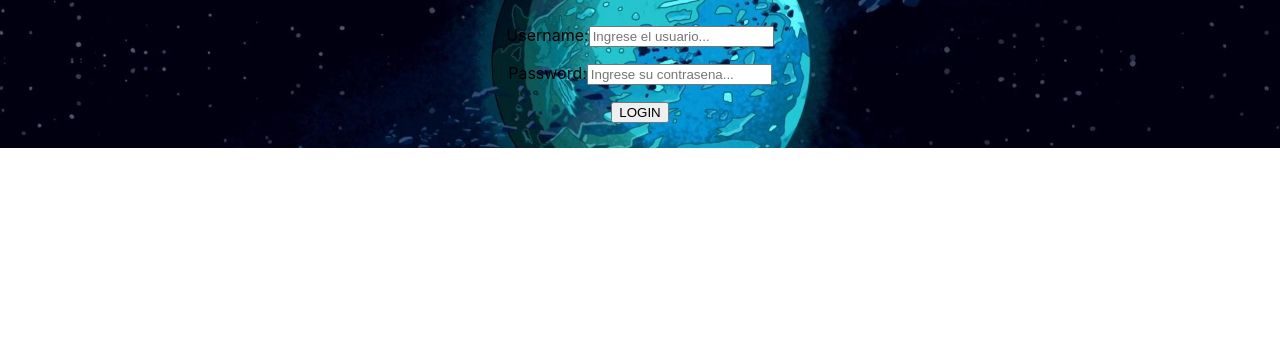
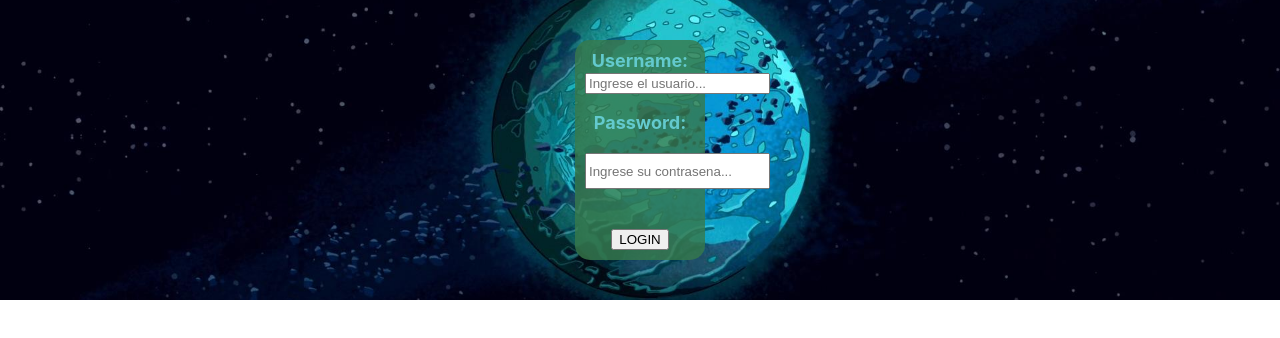
Before and after one commit to Danieltm95/App-Rick-y-Morty-M2-, a React (Create React App) app: page / in a window 1280 px wide. Shown: the top 338 px of the page. Built offline with nearby package versions, Linux system fonts and the light colour scheme.

Commit message:
Form finished, login and logout

```diff
--- a/src/App.js
+++ b/src/App.js
@@ -4,7 +4,7 @@ import Cards from './components/Cards.jsx'
 import background from './assets/backG.jpg'
 import styles from './App.module.css'
 import { useState } from 'react'
-import { Routes, Route, useLocation } from 'react-router-dom'
+import { Routes, Route, useLocation, useNavigate } from 'react-router-dom'
 import About from "./components/About.jsx"
 import Detail from "./components/Detail.jsx"
 import Form from "./components/Form.jsx"
@@ -13,9 +13,11 @@ import Form from "./components/Form.jsx"
 
 
 
+
 function App() {
 
   const location = useLocation();
+  const navigate = useNavigate();
 
   const [characters, setCharacters] = useState([]);
   console.log(characters)
@@ -24,6 +26,25 @@ function App() {
 
     setCharacters(characters.filter((keys) => keys.id !== id))
   }
+
+
+  const [access, setAccess] = useState(false)
+
+
+  const username = "docampoc95@gmail.com"
+  const password = "daniel95"
+
+  const login = (userData) => {
+    console.log("usar log in")
+    if(userData.username === username && userData.password === password){
+      setAccess(true);
+      navigate('/home')
+      console.log(userData);
+    }
+
+
+
+  };
 
   const onSearch = (character) => {
 
@@ -39,7 +60,10 @@ function App() {
 
   };
 
-
+  function logout() {
+    setAccess(false);
+    navigate('/');
+  };
   return (
     <div className={styles.App} style={{ backgroundImage: `url(${background})`, padding: '25px', backgroundPosition: 'center', backgroundRepeat: 'no-repeat', backgroundSize: 'cover', height: '100%' }}>
 
@@ -50,15 +74,15 @@ function App() {
 
       <div >
 
-        {location.pathname !== '/' && <Nav onSearch={onSearch}/>}
+        {location.pathname !== '/' && <Nav onSearch={onSearch} logout={logout}/>}
 
       </div>
       <Routes>
 
-        <Route path='/' element={<Form />} />
-        <Route path='/home' element={<Cards characters={characters} onClose={onClose} />} />
-        <Route path='/about' element={<About />} />
-        <Route path='/detail/:detailId' element={<Detail />} />
+        <Route exact path='/' element={<Form login={login}/>} />
+        <Route exact path='/home' element={<Cards characters={characters} onClose={onClose} />} />
+        <Route exact path='/about' element={<About />} />
+        <Route exact path='/detail/:detailId' element={<Detail />} />
 
       </Routes>
 
--- a/src/App.module.css
+++ b/src/App.module.css
@@ -12,7 +12,6 @@
    gap: 40pt;
 
 }
-
 
 .indvCard {
    padding-left: 10pt;
--- a/src/components/Form.jsx
+++ b/src/components/Form.jsx
@@ -1,12 +1,14 @@
 import React, { useState } from "react";
 import validation from "./validation.js"
+import '../../src/components/Form.modules.css';
+
 
 export default function Form(props) {
 
     const [userData, setUserData] = useState({
         username: "",
         password: "",
-      });
+    });
 
     const [errors, setErrors] = useState({
         username: '',
@@ -25,23 +27,33 @@ export default function Form(props) {
     //   };
 
     const handleInputChange = (e) => {
-        setUserData({...userData,
+
+        setUserData({
+            ...userData,
             [e.target.name]: e.target.value,
-            //  [e.target.password]: e.target.value,
+
         })
 
-        setErrors(validation(userData)
+        setErrors(validation({
+            ...userData,
+            [e.target.name]: e.target.value,
+        })
 
 
         )
     }
 
+        const handleSubmit = (e) => {
+            e.preventDefault();
+            props.login(userData);
+            console.log("holi hice el submit")
 
+        };
 
     return (
-        <div>
-            <form>
-                <label>Username:</label>
+        <div className='log'>
+            <form onSubmit={handleSubmit}>
+                <label >Username:</label>
                 <input
 
                     type="text"
@@ -59,7 +71,7 @@ export default function Form(props) {
 
                 <label>Password:</label>
                 <input
-
+                    className="loginBar"
                     type="password"
                     name="password"
                     placeholder='Ingrese su contrasena...'
@@ -70,7 +82,7 @@ export default function Form(props) {
                 <p>{errors.password}</p>
 
 
-                <button type="submit">LOGIN</button>
+                <button className="loginBtn" type="submit">LOGIN</button>
             </form>
         </div>
     );
--- /dev/null
+++ b/src/components/Form.modules.css
@@ -0,0 +1,38 @@
+
+.log{
+    text-decoration: none;
+    font-weight: bold;
+    font-size: 18px;
+    color: rgb(99, 202, 206);
+    padding: 10px;
+    margin: 0px 15px;
+    background-color: rgb(55, 122, 75, 0.8);
+    margin-top: 15px;
+    margin-left: 550px;
+    margin-right: 550px;
+    margin-bottom: 15px;
+    border-radius: 15px
+ };
+
+ .loginBtn{
+    text-decoration: none;
+    font-weight: bold;
+    font-size: 18px;
+    color: rgb(99, 202, 206);
+    padding: 10px;
+    margin: 0px 15px;
+
+  }
+
+  .loginBtn:hover{
+    color: white;
+    background-color: rgba(255, 255, 255, 0.2);
+    border-radius: 10px;
+    padding: 10px;
+  }
+
+  .loginBar {
+    height:30px;
+    margin-top: 20px;
+    margin-bottom: 20px;
+ }
--- a/src/components/Nav.jsx
+++ b/src/components/Nav.jsx
@@ -3,7 +3,7 @@ import { NavLink } from "react-router-dom";
 import SearchBar from "./SearchBar";
 import styles from '../../src/App.module.css';
 
-export default function Nav({ onSearch }) {
+export default function Nav(props) {
 
 
     return (
@@ -24,9 +24,10 @@ export default function Nav({ onSearch }) {
                     Home!
 
                 </NavLink>
+                <button className={styles.links} onClick={props.logout}>logout</button>
             </div>
             <SearchBar
-                onSearch={onSearch}
+                onSearch={props.onSearch}
             />
         </nav>
 
--- a/src/components/validation.js
+++ b/src/components/validation.js
@@ -8,17 +8,14 @@
 
 //     if(!inputs.username){
 //       errors["username"] = "Se requiere un nombre de usario";
-
 //     };
 
 //     if(!regexEmail.test(inputs.username)){
 //       errors.username = "Debe ser un correo electrónico";
-
 //     };
 
 //     if(inputs.username.length > 35){
 //       errors["phone"] = "Contrasena menores a 35 caracteres";
-
 //     };
 
 //     if(!checkPass.test(inputs.password) ){
@@ -29,9 +26,9 @@
 //     return errors;
 //     };
 
-export default function validateInputs(inputs){
+export default function validateInputs({username, password}){
   let errors = {}
-  if(!inputs.username || !/\S+@\S+\.\S+/.test(inputs.username) || inputs.username.length >= 35) errors.username = 'Campo obligatorio a rellenar con un email de menos de 35 caracteres';
-  if(!inputs.password || !/^(?=.*[A-Za-z])(?=.*\d)[A-Za-z\d]{6,10}$/.test(inputs.password)) errors.password = 'La contraseña debe tener entre 6 y 10 caracteres, y al menos un número';
+  if(!username || !/\S+@\S+\.\S+/.test(username) || username.length >= 35) errors.username = 'Campo obligatorio a rellenar con un email de menos de 35 caracteres';
+  if(!password || !/^(?=.*[A-Za-z])(?=.*\d)[A-Za-z\d]{6,10}$/.test(password)) errors.password = 'La contraseña debe tener entre 6 y 10 caracteres, y al menos un número';
   return errors;
 }
```
